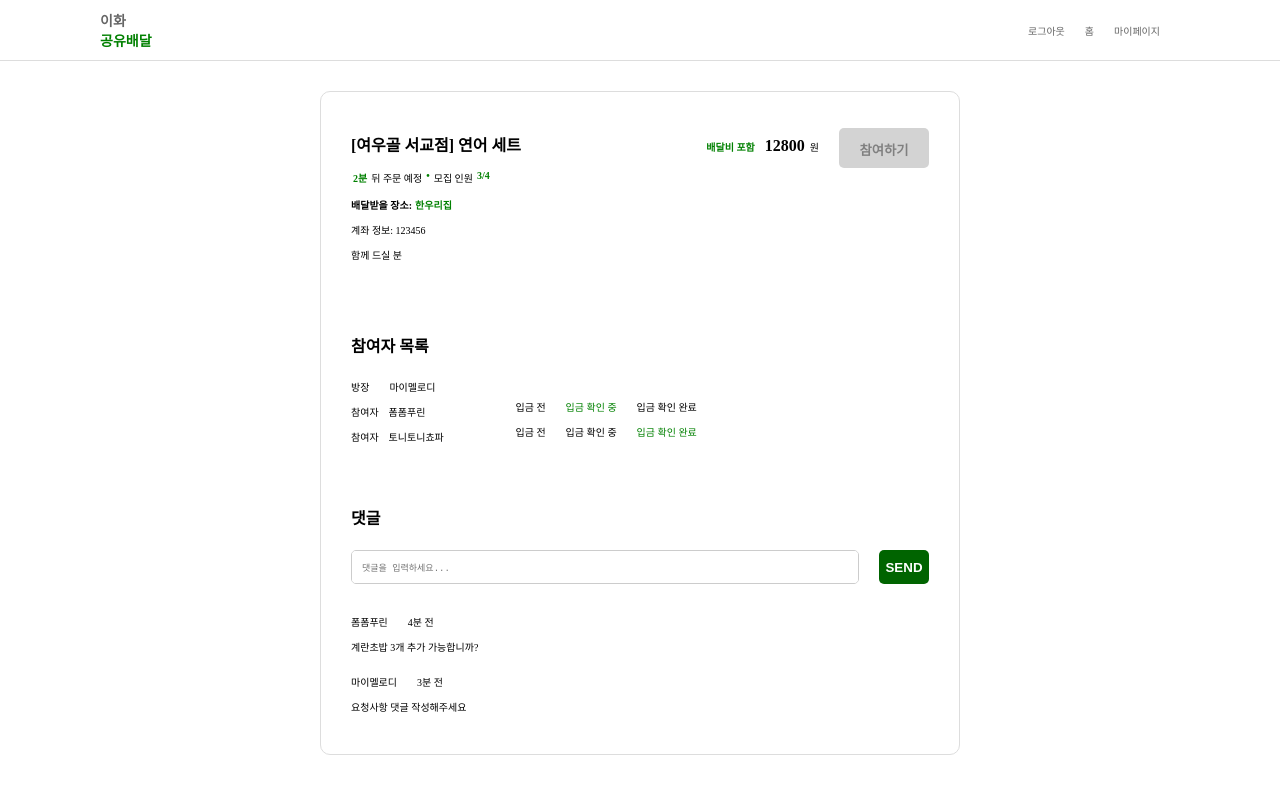
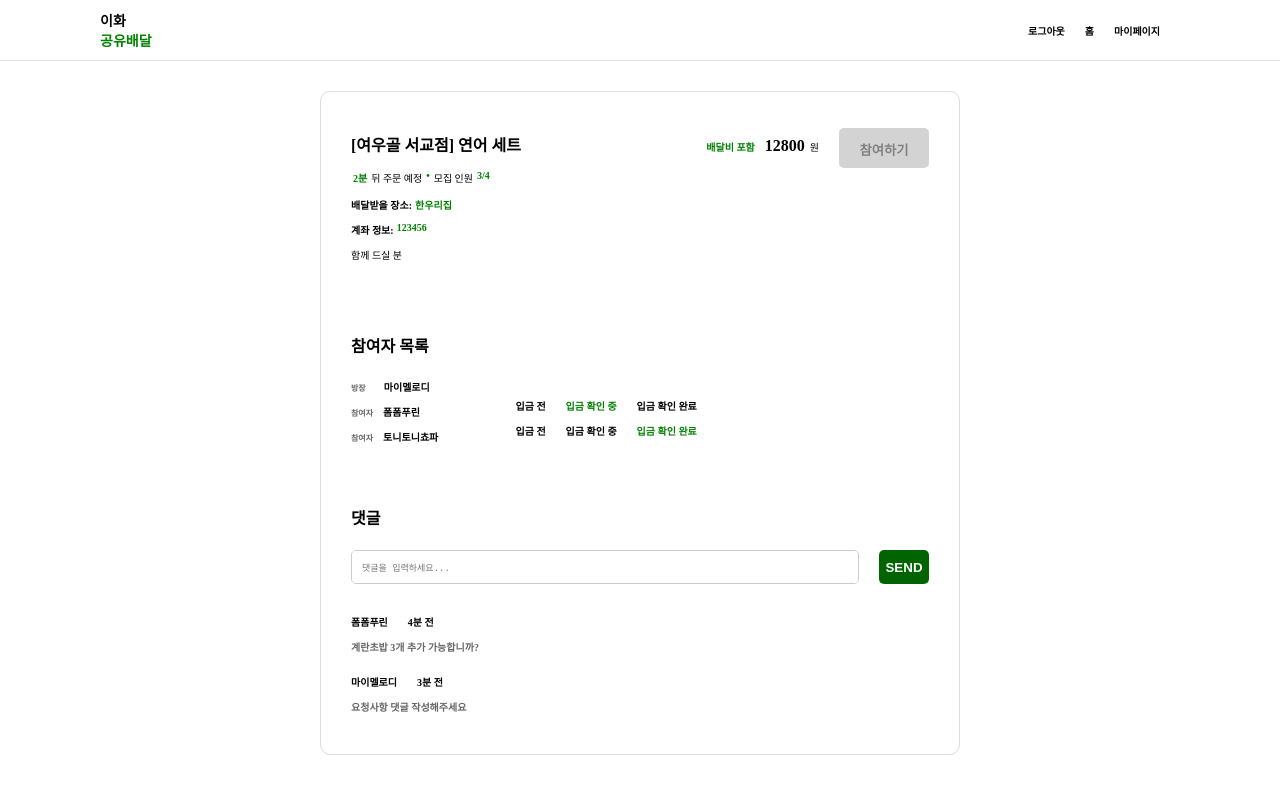
Before and after one commit to gyesswhat/groupproject3, a React (Create React App) app in the folder frontend/: page /1 in a window 1280 px wide. Both pictures are taken after a click on the button "참여하기". Shown: the top 794 px of the page. Built offline with nearby package versions, Linux system fonts and the light colour scheme.

Commit message:
feat : hide account info if not participant

```diff
--- a/frontend/src/App.css
+++ b/frontend/src/App.css
@@ -17,10 +17,11 @@ p {
 }
 
 #topbar a {
-  color: #666;
+  color: black;
   text-decoration: none;
   -webkit-tap-highlight-color: rgba(0, 0, 0, 0);
   margin-right: 20px;
+  font-weight: 800;
 }
 
 #title {
@@ -49,19 +50,6 @@ p {
   list-style: none;
   margin-right: 100px;
 }
-
-/*button {
-  background-color: #eee;
-  border: 1px solid #eee;
-  border-radius: 5px;
-  padding: 5px 8px;
-  cursor: pointer;
-}
-
-button img {
-  width: 9px;
-  height: 9px;
-}*/
 
 #clickAvailable {
   cursor: pointer;
@@ -184,6 +172,7 @@ button img {
 #info {
   display: flex;
   flex-direction: row;
+  margin-bottom: 10px;
 }
 
 .dot {
@@ -313,12 +302,12 @@ body {
 }
 
 #register-button > #green {
-  margin-top: 1vh; /* 1%의 뷰포트 높이로 조절 */
-  margin-left: 0.5vw; /* 뷰포트 너비의 0.5%로 조절 */
+  margin-top: 1vh;
+  margin-left: 0.5vw;
 }
 
 #login-register {
-  width: 30vw; /* 40%의 뷰포트 너비로 조절 */
+  width: 30vw;
 }
 
 #login-right {
@@ -329,7 +318,7 @@ body {
 }
 
 #login-right-img {
-  height: 90vh; /* 부모 요소에 맞게 확장, 높이 조정 */
+  height: 90vh;
   display: flex;
   margin-right: 3vw;
   align-items: center;
@@ -354,7 +343,7 @@ body {
 }
 
 #register-title h2 {
-  align-self: flex-start; /* 수정된 부분 */
+  align-self: flex-start;
 }
 
 #register-form {
@@ -430,6 +419,7 @@ button {
   display: flex;
   flex-direction: row;
   margin-bottom: 30px;
+  font-weight: 800;
 }
 
 #participant {
@@ -437,11 +427,20 @@ button {
   flex-direction: row;
   gap: 10px;
   flex-wrap: wrap;
+  align-items: center;
 }
+
+#role {
+  color: #666;
+  font-size: 8px;
+  display: flex;
+}
+
 #recruiter {
   display: flex;
   flex-direction: row;
-  gap: 20px;
+  gap: 18px;
+  align-items: center;
 }
 
 ul {
@@ -468,7 +467,7 @@ li {
 }
 
 #status {
-  margin-top: 87px;
+  margin-top: 86px;
   margin-bottom: 0;
 }
 
@@ -477,7 +476,7 @@ li {
   display: flex;
   flex-direction: row;
   gap: 3px;
-  margin-top: 10px;
+  margin-bottom: 0;
 }
 
 #recruiter-cost > h4 {
@@ -490,10 +489,9 @@ li {
 }
 
 button[disabled] {
-  background-color: lightgray; /* 배경색 변경 */
-  color: gray; /* 텍스트 색상 변경 */
-  cursor: not-allowed; /* 마우스 커서 변경 */
-  /* 필요한 다른 스타일 추가 */
+  background-color: lightgray;
+  color: gray;
+  cursor: not-allowed;
 }
 
 #bold-margin {
@@ -504,19 +502,20 @@ button[disabled] {
   display: flex;
   gap: 10px;
   flex-direction: column;
+  font-weight: 800;
 }
 
 .comment-form {
-  margin-bottom: 20px; /* 댓글 작성란과 이전 댓글 사이의 간격 조절 */
+  margin-bottom: 20px;
   display: flex;
   flex-direction: row;
 }
 
 .comment-input {
-  width: 90%; /* 입력 필드 폭을 100%로 설정하여 전체 너비를 차지하도록 함 */
+  width: 90%;
   padding: 10px;
-  border: 1px solid #ccc; /* 테두리 설정 */
-  border-radius: 5px; /* 둥근 모서리 설정 */
+  border: 1px solid #ccc;
+  border-radius: 5px;
   font-size: 9px;
   resize: none;
 }
@@ -525,10 +524,14 @@ textarea {
 }
 
 .comment-submit {
-  cursor: pointer; /* 마우스 커서를 포인터로 변경하여 클릭 가능한 상태로 표시 */
+  cursor: pointer;
   height: 34px;
   width: 50px;
   display: flex;
   align-items: center;
   justify-content: center;
 }
+
+#darkgray {
+  color: #666;
+}
--- a/frontend/src/pages/posts/PostDetail.js
+++ b/frontend/src/pages/posts/PostDetail.js
@@ -20,11 +20,14 @@ const PostContents = ({
   status,
 }) => {
   const [isButtonDisabled, setButtonDisabled] = useState(false);
+  const [isJoined, setIsJoined] = useState(false);
 
   const handleButtonClick = () => {
     // 여기에 버튼 클릭 시 동작할 내용을 추가하세요.
     setButtonDisabled(true); // 버튼 비활성화
+    setIsJoined(true);
   };
+
   return (
     <div id="postcontent">
       <div id="main-content">
@@ -56,7 +59,11 @@ const PostContents = ({
         <div id="where">
           <p>배달받을 장소:</p> <p id="green">{building}</p>
         </div>
-        <p>계좌 정보: {account}</p>
+        {isJoined && (
+          <div id="where">
+            <p>계좌 정보:</p> <p id="green">{account}</p>
+          </div>
+        )}
         <p>{content}</p>
       </div>
 
@@ -64,12 +71,12 @@ const PostContents = ({
         <div id="participant-list">
           <h4>참여자 목록</h4>
           <div id="recruiter">
-            <p>방장</p>
+            <p id="role">방장</p>
             <p>{recruiter}</p>
           </div>
           {participants.map(participant => (
             <div id="participant">
-              <p>참여자</p>
+              <p id="role">참여자</p>
               <p>{participant}</p>
             </div>
           ))}
@@ -104,7 +111,6 @@ const PostDetail = () => {
     const dummyComments = [
       { id: 1, nickname: '폼폼푸린', time: 4, content: '계란초밥 3개 추가 가능합니까?' },
       { id: 2, nickname: '마이멜로디', time: 3, content: '요청사항 댓글 작성해주세요' },
-      // 필요한 정보에 따라 추가
     ];
 
     const selectedPost = dummyDeliveryRecruitments.filter(post => post.id === Number(postId));
@@ -165,7 +171,7 @@ const PostDetail = () => {
                       <p id="bold-margin">{comment.nickname}</p>
                       <p>{comment.time}분 전</p>
                     </div>
-                    <p>{comment.content}</p>
+                    <p id="darkgray">{comment.content}</p>
                   </div>
                 ))}
               </div>
```
